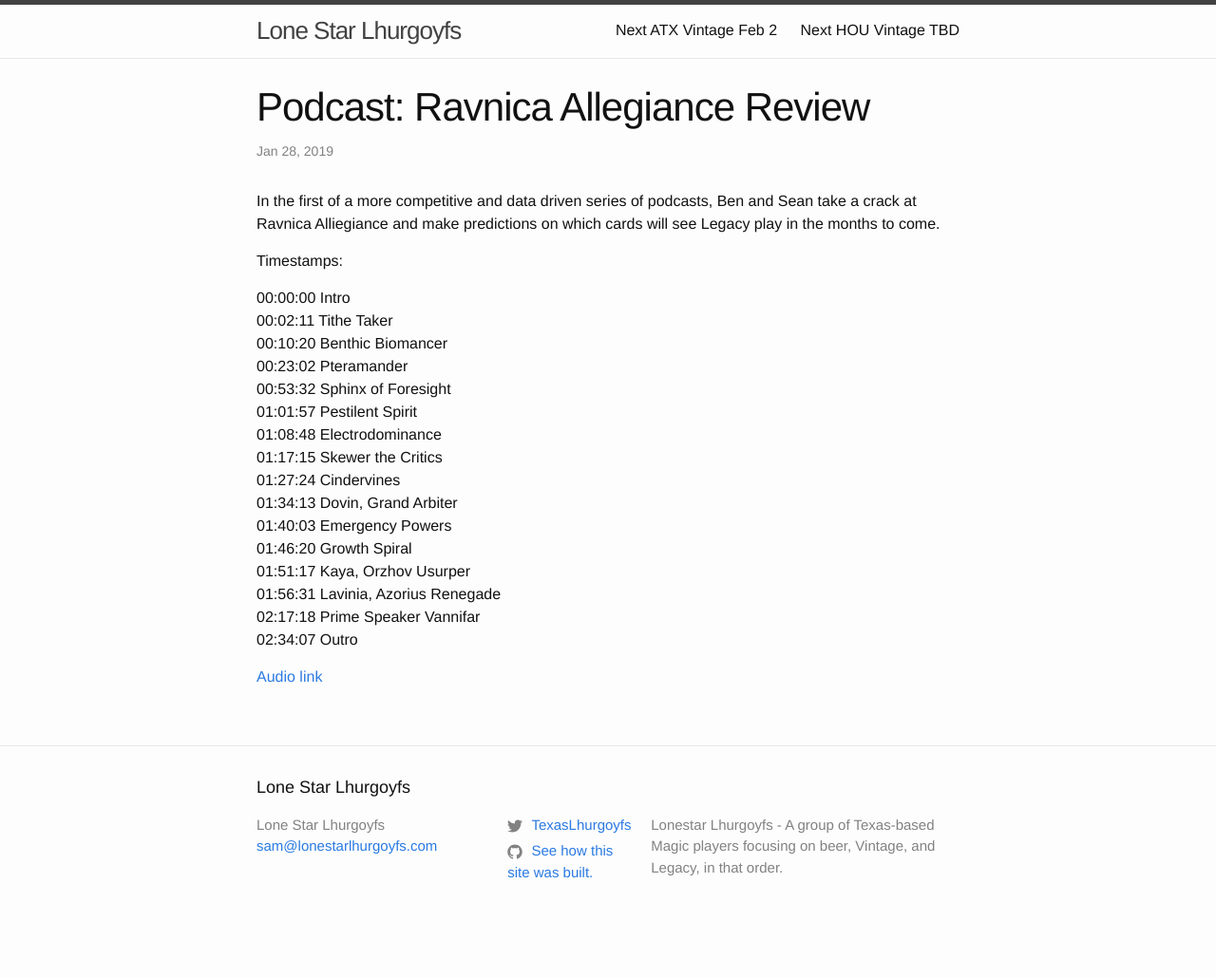
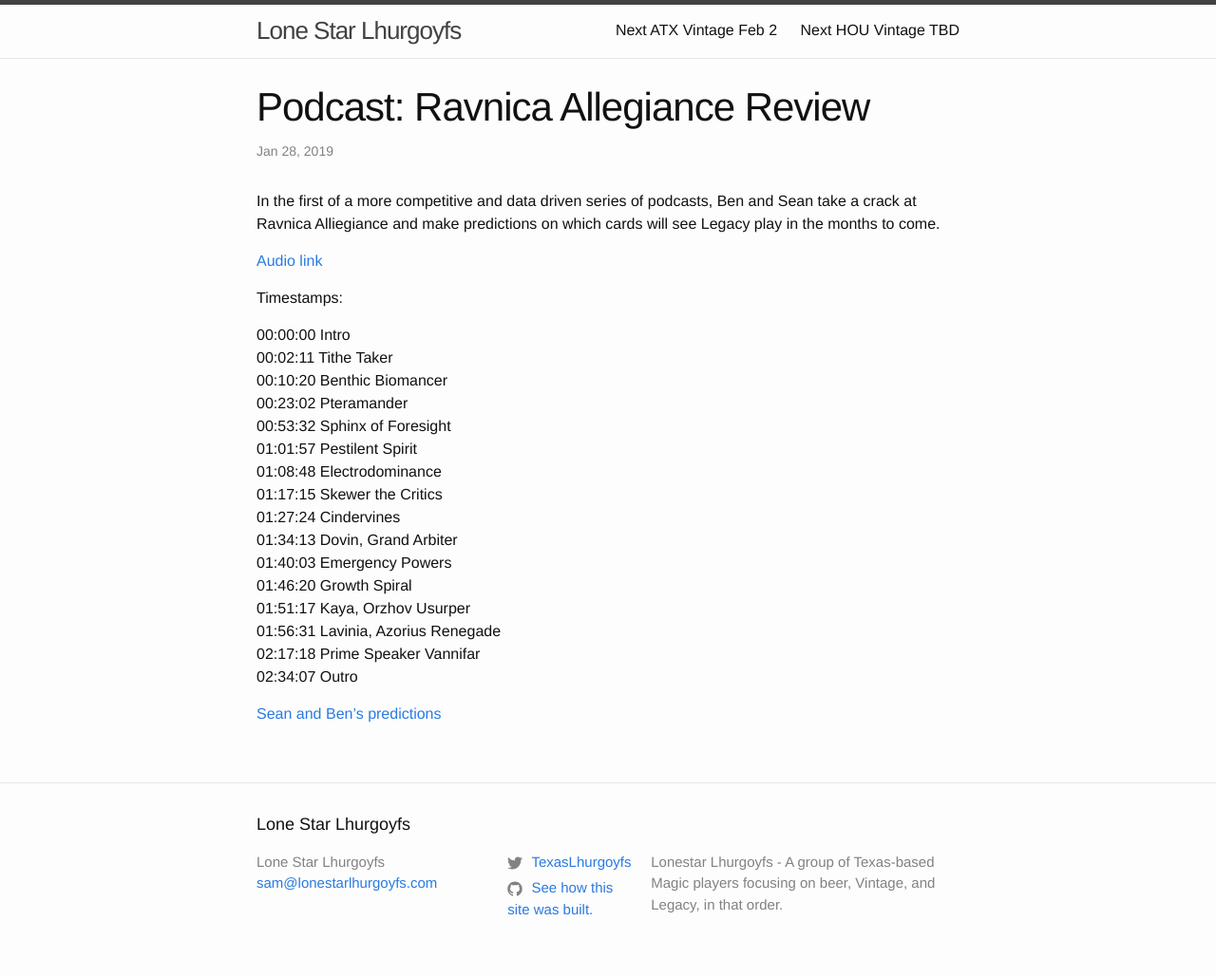
Before and after one commit to LoneStarLhurgoyfs/lonestarlhurgoyfs.github.io, a Jekyll site: the page built from _posts/2019-01-28-Podcast-RNA-Review.markdown, in a window 1280 px wide. Shown: the whole page at 95% size. Built offline with Jekyll 4.4.1, drawn with Linux system fonts in a browser that asks for light colours; before the commit the page ends 990 px from its top, so only the background shows below that.

Commit message:
Adding prediction link to RNA cast

```diff
--- a/_posts/2019-01-28-Podcast-RNA-Review.markdown
+++ b/_posts/2019-01-28-Podcast-RNA-Review.markdown
@@ -34,4 +36,4 @@ Timestamps:
 02:17:18 Prime Speaker Vannifar
 02:34:07 Outro
 
-[Audio link](https://audio.lonestarlhurgoyfs.com/Lone_Star_Legacy_21_RNA_Review.mp3)
+[Sean and Ben's predictions](https://docs.google.com/spreadsheets/d/1_lUypDpEt8jum8_jaFyOFrD2fZyIvDhiktPFGST6m50/edit?usp=sharing)
```
Also changed, not shown: other parts of _posts/2019-01-28-Podcast-RNA-Review.markdown (+2 -0 lines).
